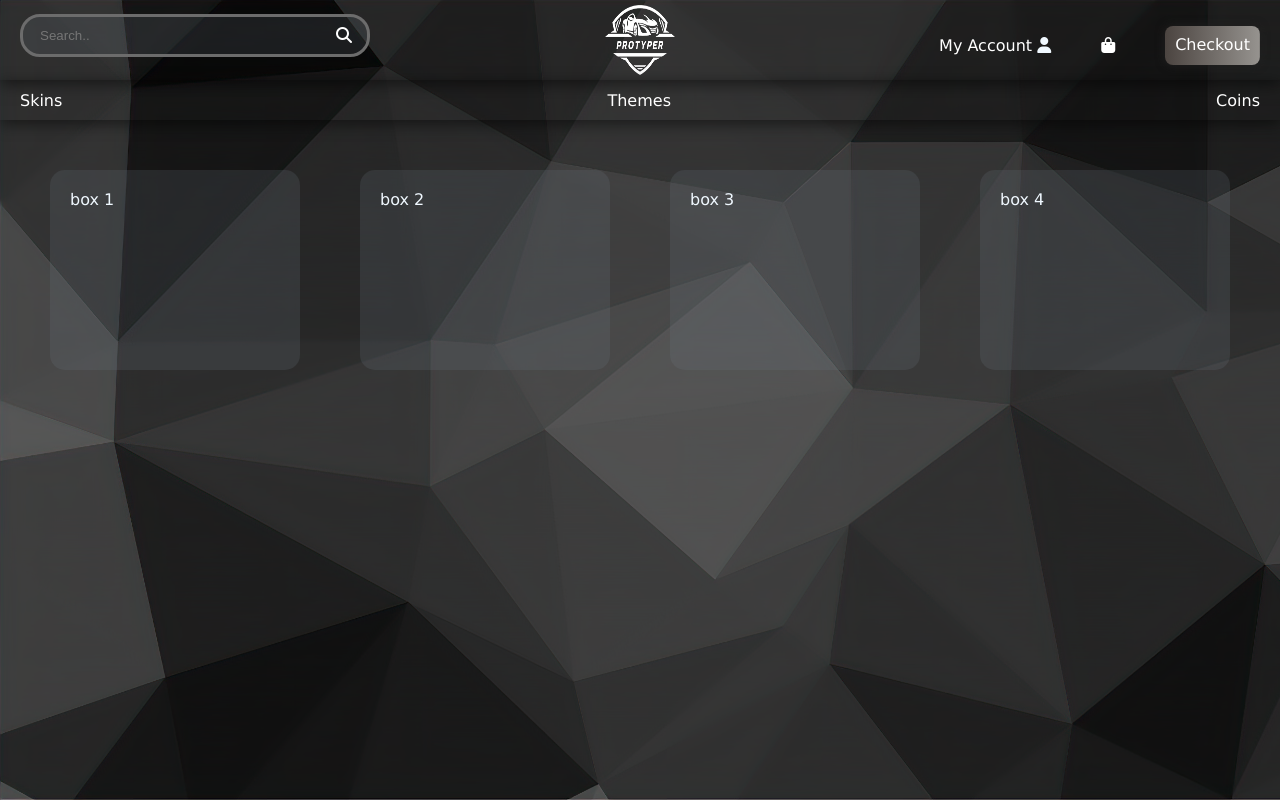
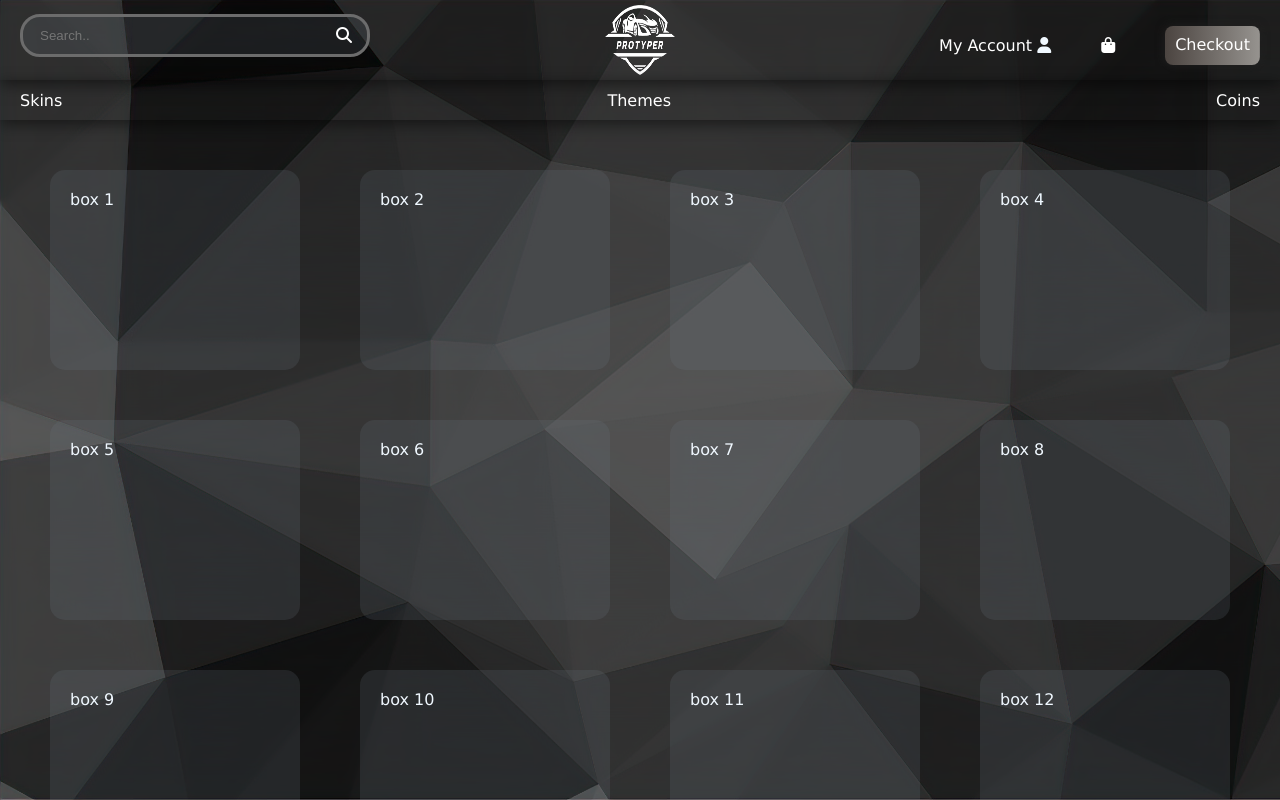
Before and after one commit to Ajan0211/ProTyper, a React (Vite) app in the folder pro-typer/: page /Shop in a window 1280 px wide. Built offline with nearby package versions, Linux system fonts and the light colour scheme.

Commit message:
Adding more boxes to shop

```diff
--- a/pro-typer/src/Shop.jsx
+++ b/pro-typer/src/Shop.jsx
@@ -11,6 +11,18 @@ function Shop() {
         <div className="box-container">box 3</div>
         <div className="box-container">box 4</div>
       </div>
+      <div className="page-container">
+        <div className="box-container">box 5</div>
+        <div className="box-container">box 6</div>
+        <div className="box-container">box 7</div>
+        <div className="box-container">box 8</div>
+      </div>
+      <div className="page-container">
+        <div className="box-container">box 9</div>
+        <div className="box-container">box 10</div>
+        <div className="box-container">box 11</div>
+        <div className="box-container">box 12</div>
+      </div>
     </>
   );
 }
```
